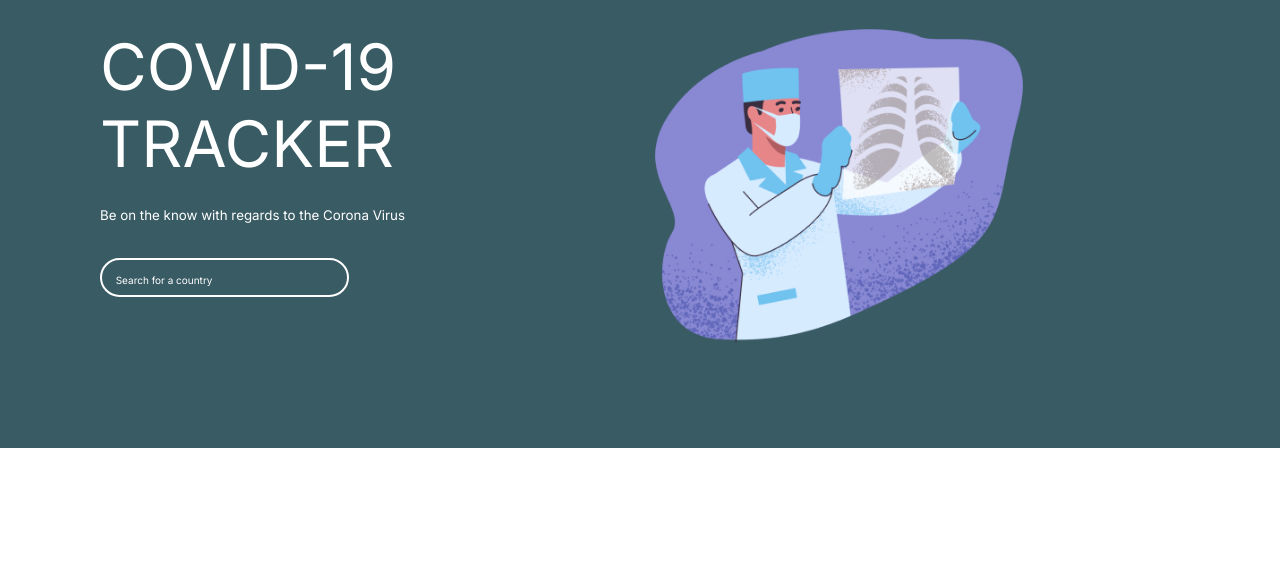
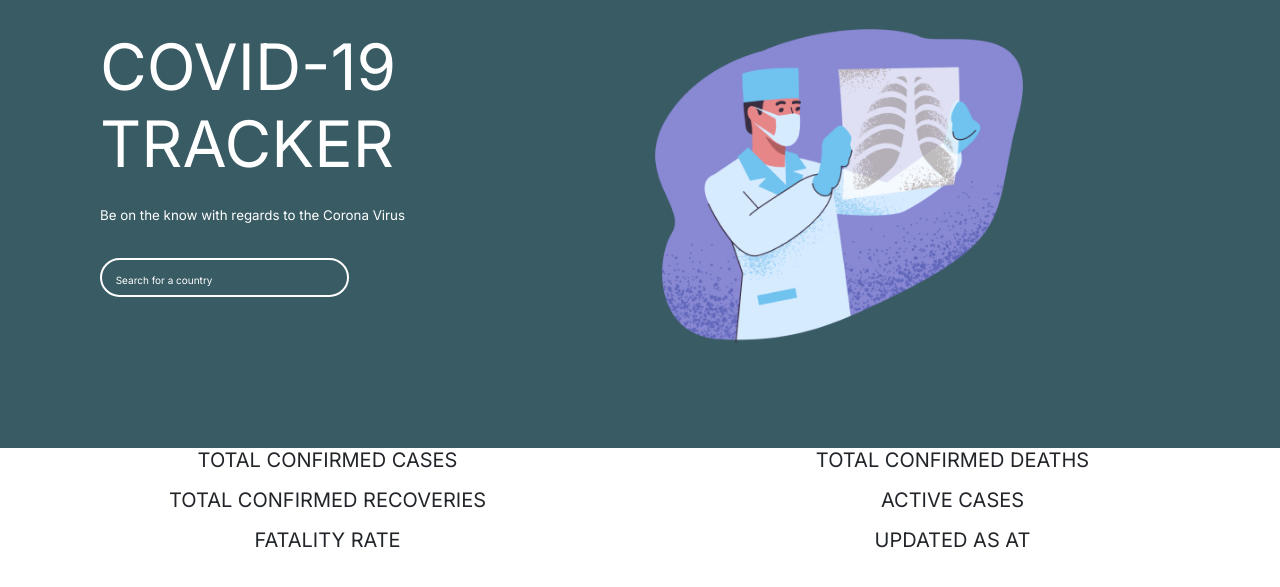
Before and after one commit to MwitaChacha/covid-tracker, a Django app: page / in a window 1280 px wide. Shown: the top 587 px of the page. Run offline with Django 3.2, Linux system fonts and the light colour scheme; data that the repository does not hold is empty; some web fonts are replaced.

Commit message:
Showing COVID data to templates

```diff
--- a/core/templates/index.html
+++ b/core/templates/index.html
@@ -17,5 +17,36 @@
     </div>
 </div>
 
+<div class="container-fluid d-flex justify-content-center text-center">
+    <div class="container">
+<h5>TOTAL CONFIRMED CASES</h5>
+<p>{{confirmed}}</p>
+    </div>
+    <div class="container">
+        <h5>TOTAL CONFIRMED DEATHS</h5>
+        <p>{{deaths}}</p>
+    </div>
+</div>
 
+<div class="container-fluid d-flex justify-content-center text-center">
+    <div class="container">
+<h5>TOTAL CONFIRMED RECOVERIES</h5>
+<p>{{recovered}}</p>
+    </div>
+    <div class="container">
+        <h5>ACTIVE CASES</h5>
+        <p>{{active}}</p>
+    </div>
+</div>
+
+<div class="container-fluid d-flex justify-content-center text-center">
+    <div class="container">
+<h5>FATALITY RATE</h5>
+<p>{{fatality}}</p>
+    </div>
+    <div class="container">
+        <h5>UPDATED AS AT</h5>
+        <p>{{update}}</p>
+    </div>
+</div>
 {% endblock %}
--- a/core/views.py
+++ b/core/views.py
@@ -17,7 +17,7 @@ def index(request):
     recovered = data['confirmed_diff']
     deaths = data['deaths']
     active = data['active']
-    fatality = data['fatality']
+    fatality = data['fatality_rate']
 
     context = {
         'update':update, 'confirmed':confirmed, 'recovered':recovered, 'deaths':deaths, 'active':active, 'fatality':fatality
```
